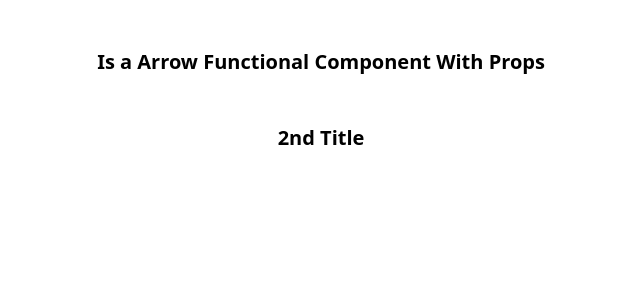
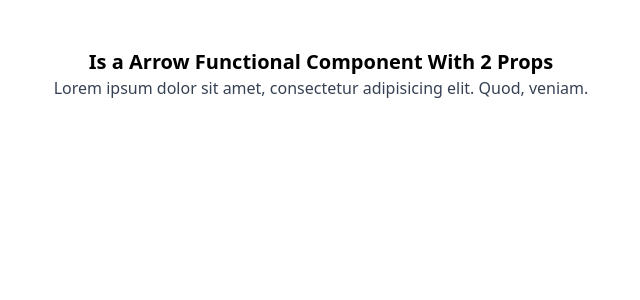
Before and after one commit to DamMarin/cf8-react-intro, a React app: page / in a window 1280 px wide. Shown: the top 300 px of the page, without its empty margins (319-959 px from the left). Built offline with nearby package versions, Linux system fonts and the light colour scheme; the HTML template or start-up script is replaced by a standard one.

Commit message:
feat: add  component ArrowFunctionalComponentWithPropsType

```diff
--- a/src/App.tsx
+++ b/src/App.tsx
@@ -2,7 +2,8 @@
 // import ClassComponent from "./components/ClassComponent.tsx";
 // import FunctionalComponent from "./components/FunctionalComponent.tsx";
 // import ArrowFunctionalComponent from "./components/ArrowFunctionalComponent.tsx";
-import ArrowFunctionalComponentWithProps from "./components/ArrowFunctionalComponentWithProps.tsx";
+// import ArrowFunctionalComponentWithProps from "./components/ArrowFunctionalComponentWithProps.tsx";
+import ArrowFunctionalComponentWithPropsType from "./components/ArrowFunctionalComponentWithPropsType.tsx";
 
 function App() {
   return (
@@ -11,8 +12,12 @@
       {/*<ClassComponent />*/}
       {/*<FunctionalComponent />*/}
       {/*<ArrowFunctionalComponent />*/}
-      <ArrowFunctionalComponentWithProps title="Is a Arrow Functional Component With Props" />
-      <ArrowFunctionalComponentWithProps title="2nd Title" />
+      {/*<ArrowFunctionalComponentWithProps title="Is a Arrow Functional Component With Props" />*/}
+      {/*<ArrowFunctionalComponentWithProps title="2nd Title" />*/}
+      <ArrowFunctionalComponentWithPropsType
+        title="Is a Arrow Functional Component With 2 Props"
+        description="Lorem ipsum dolor sit amet, consectetur adipisicing elit. Quod, veniam."
+      />
     </>
   )
 }
--- /dev/null
+++ b/src/components/ArrowFunctionalComponentWithPropsType.tsx
@@ -0,0 +1,28 @@
+type PropA = {
+  title: string;
+}
+
+type PropB = {
+  description: string;
+}
+
+type Props = PropA & PropB;
+
+// interface Props {
+//   title: string;
+// }
+//
+// interface Props {
+//   description: string;
+// }
+
+const ArrowFunctionalComponentWithPropsType =({title, description}: Props) => {
+  return (
+    <>
+      <h1 className="text-center text-xl font-bold mt-12">{title}</h1>
+      <p className="text-center text-gray-700">{description}</p>
+    </>
+  )
+}
+
+export default ArrowFunctionalComponentWithPropsType;
```
